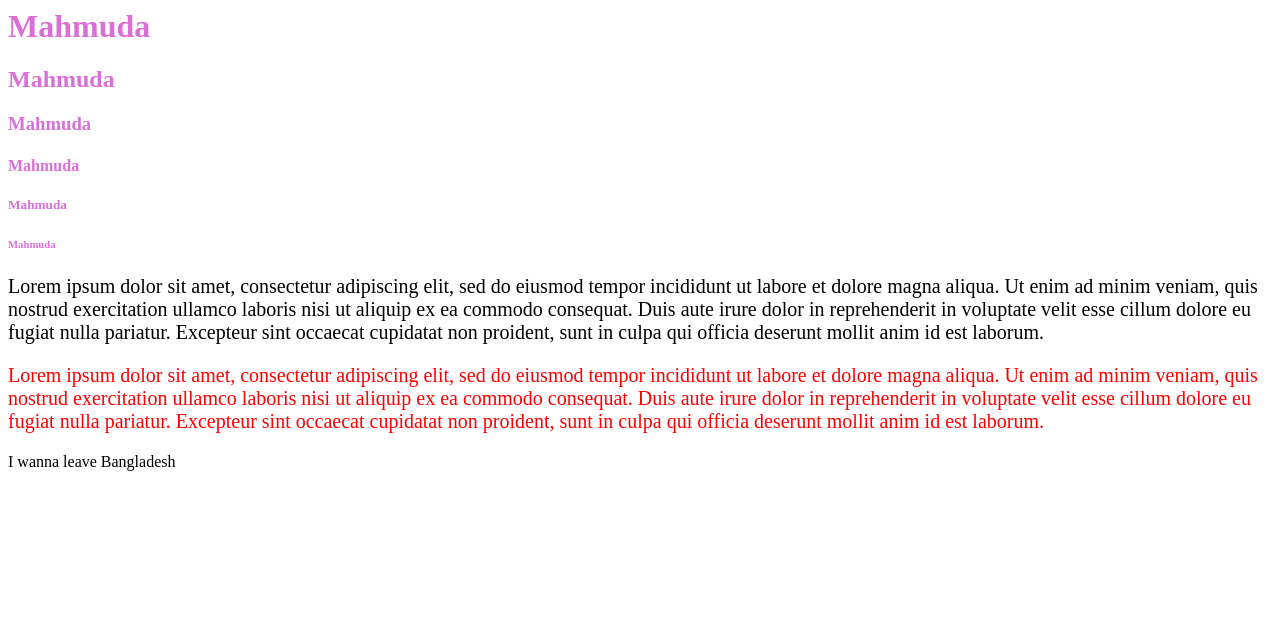
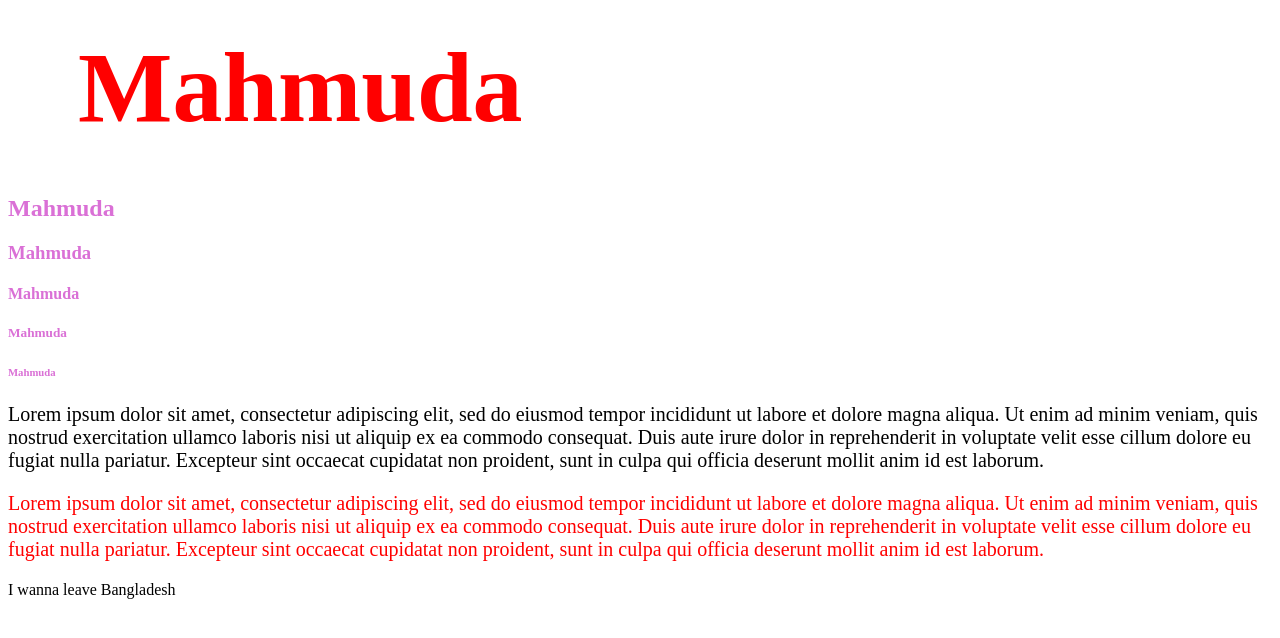
Before and after one commit to mahmuda-mahmi/Sample-Project, a plain HTML site: page index.html in a window 1280 px wide. Drawn offline with Linux system fonts and the light colour scheme.

Commit message:
Practice Editing

```diff
--- a/css/mahmi.css
+++ b/css/mahmi.css
@@ -10,3 +10,10 @@ font-size: 20px;
 #second {
 color:red;
 }
+
+.mahu{
+    font-size: 100px;
+    color: red;
+    margin: 15px 30px;
+    padding: 15px 20px 30px 40px;
+}
--- a/index.html
+++ b/index.html
@@ -6,7 +6,7 @@
 
 
 <body>
-    <h1 class="heading">Mahmuda</h1>
+    <h1 class="mahu">Mahmuda</h1>
     <h2 class="heading">Mahmuda</h2>
     <h3 class="heading">Mahmuda</h3>
     <h4 class="heading">Mahmuda</h4>
```
